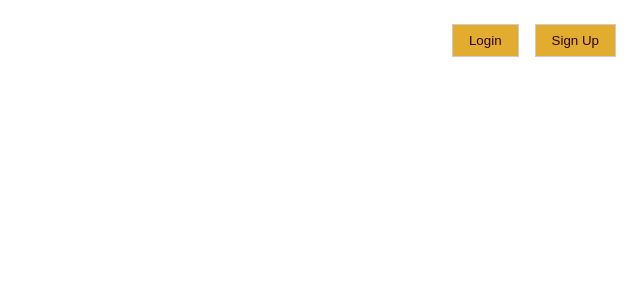
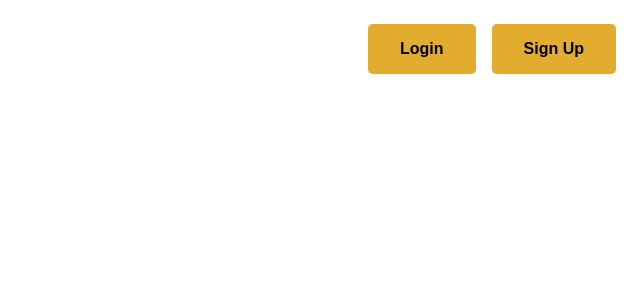
Before and after one commit to colmedev/IA-KuroJam, a React (Vite) app in the folder Frontend/: page / in a window 1280 px wide. Shown: the top 300 px of the page, without its empty margins (640-1280 px from the left). Built offline with nearby package versions, Linux system fonts and the light colour scheme.

Commit message:
feat: :sparkles: create the button component

```diff
--- a/Frontend/src/components/Button/Button.css
+++ b/Frontend/src/components/Button/Button.css
@@ -2,13 +2,16 @@
 .button {
   cursor: pointer;
   display: inline-block;
-  padding: 0.5rem 1rem;
+  padding: 1rem 2rem;
   margin: 0.5rem 0;
-  border: 1px solid #ccc;
   background-color: var(--color-primary);
+  border: none;
+  border-radius: .3rem;
 
   & a {
     text-decoration: none;
-    color: var(--color-tertiary);
+    color: var(--color-link);
+    font-weight: 600;
+    font-size: 1rem;
   }
 }
--- a/Frontend/src/components/Button/Button.tsx
+++ b/Frontend/src/components/Button/Button.tsx
@@ -2,12 +2,11 @@ import './Button.css'
 type ButtonProps = {
   text: string;
   link?: string;
-  isInverted?: boolean;
 }
 
-export const Button = ({ text, link, isInverted}: ButtonProps) => {
+export const Button = ({ text, link }: ButtonProps) => {
   return (
-    <button className={`button ${isInverted ? 'button--inverted' : ''}`}>
+    <button className='button'>
       <a href={link}>{text}</a>
     </button>
   )
```
